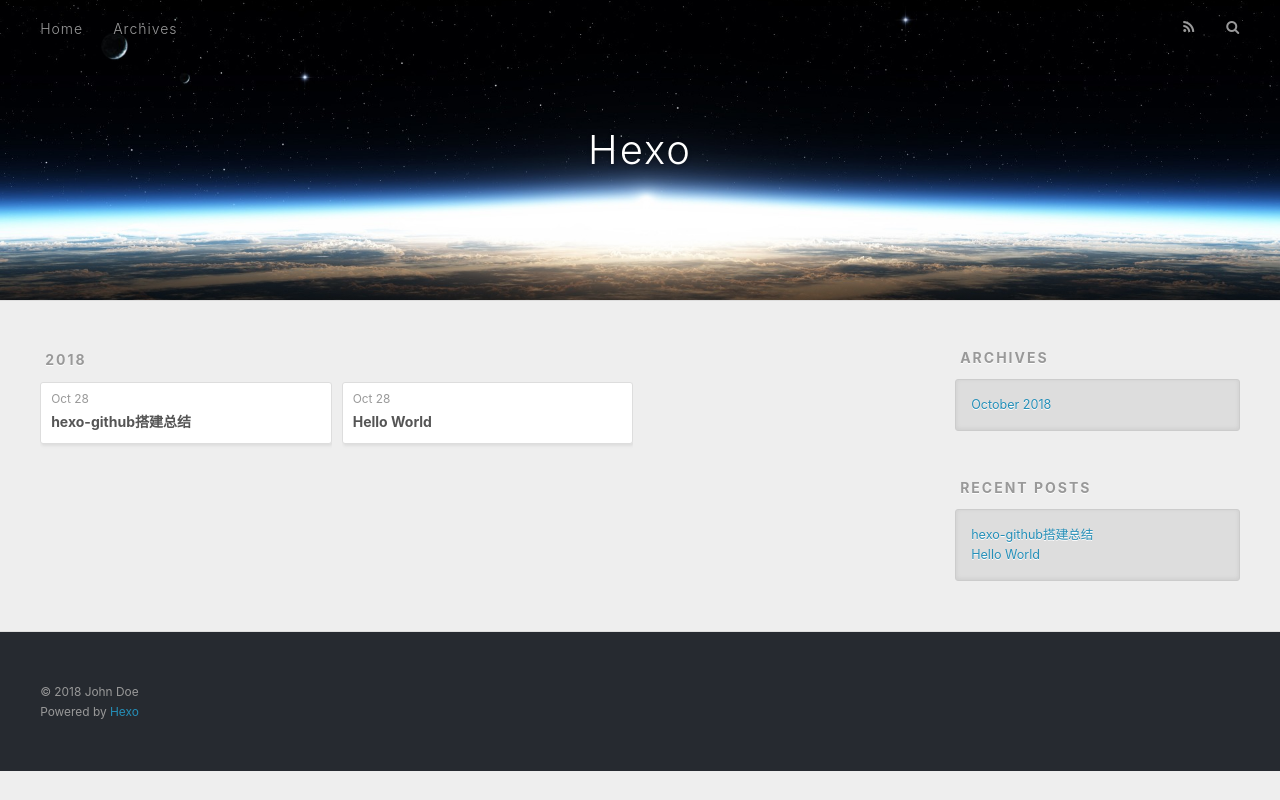
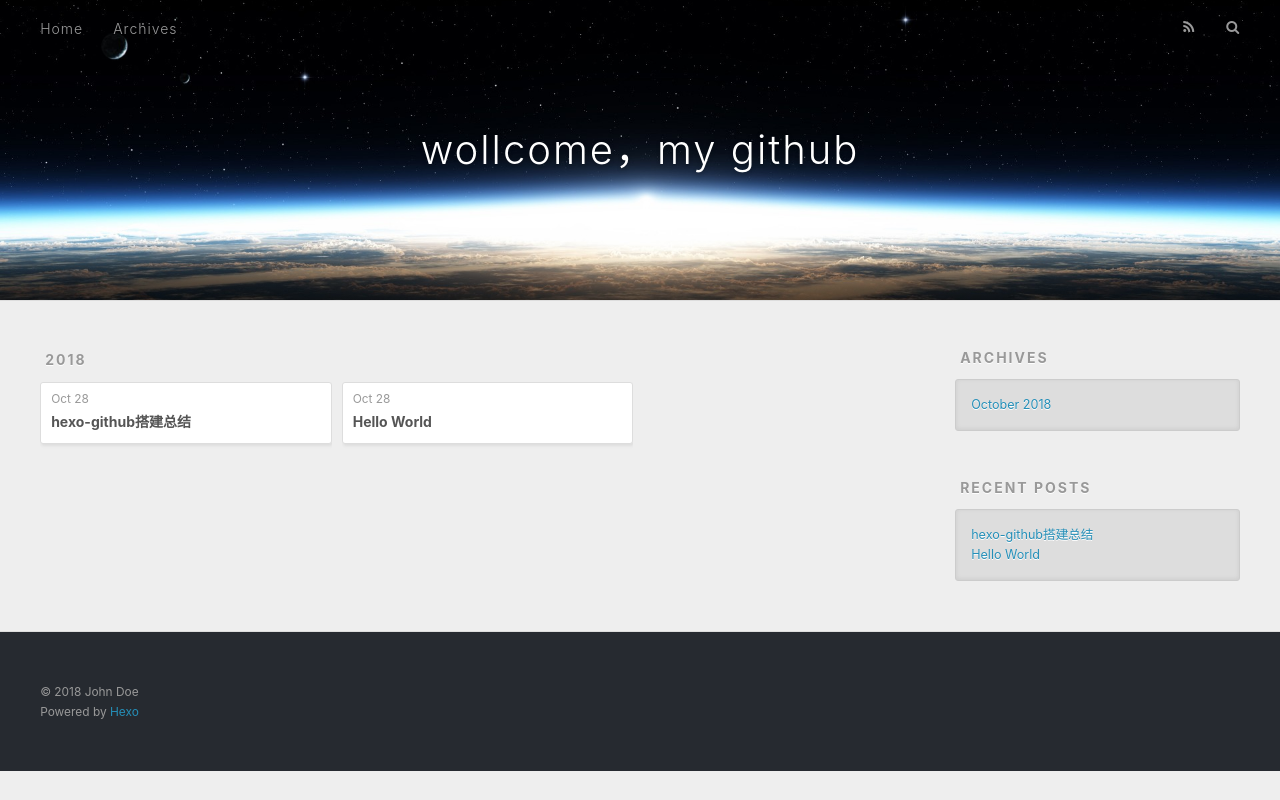
Before and after one commit to riverzzz/riverzzz.github.io, a plain HTML site: page archives/2018/10/index.html in a window 1280 px wide. Drawn offline with nearby package versions, Linux system fonts and the light colour scheme.

Commit message:
Site updated: 2018-11-03 11:41:27

```diff
--- a/archives/2018/10/index.html
+++ b/archives/2018/10/index.html
@@ -5,17 +5,17 @@
 
 
 
-  <title>Archives: 2018/10 | Hexo</title>
+  <title>Archives: 2018/10 | wollcome，my github</title>
   <meta name="viewport" content="width=device-width, initial-scale=1, maximum-scale=1">
   <meta property="og:type" content="website">
-<meta property="og:title" content="Hexo">
+<meta property="og:title" content="wollcome，my github">
 <meta property="og:url" content="http://yoursite.com/archives/2018/10/index.html">
-<meta property="og:site_name" content="Hexo">
+<meta property="og:site_name" content="wollcome，my github">
 <meta property="og:locale" content="default">
 <meta name="twitter:card" content="summary">
-<meta name="twitter:title" content="Hexo">
+<meta name="twitter:title" content="wollcome，my github">
 
-    <link rel="alternate" href="/atom.xml" title="Hexo" type="application/atom+xml">
+    <link rel="alternate" href="/atom.xml" title="wollcome，my github" type="application/atom+xml">
 
 
     <link rel="icon" href="/favicon.png">
@@ -34,7 +34,7 @@
   <div id="header-outer" class="outer">
     <div id="header-title" class="inner">
       <h1 id="logo-wrap">
-        <a href="/" id="logo">Hexo</a>
+        <a href="/" id="logo">wollcome，my github</a>
       </h1>
 
     </div>
```
Also changed, not shown: 2018/10/28/hello-world/index.html (+4 -4 lines), 2018/10/28/hexo-github搭建总结/index.html (+4 -4 lines), archives/2018/index.html (+6 -6 lines), archives/index.html (+6 -6 lines), index.html (+6 -6 lines).
